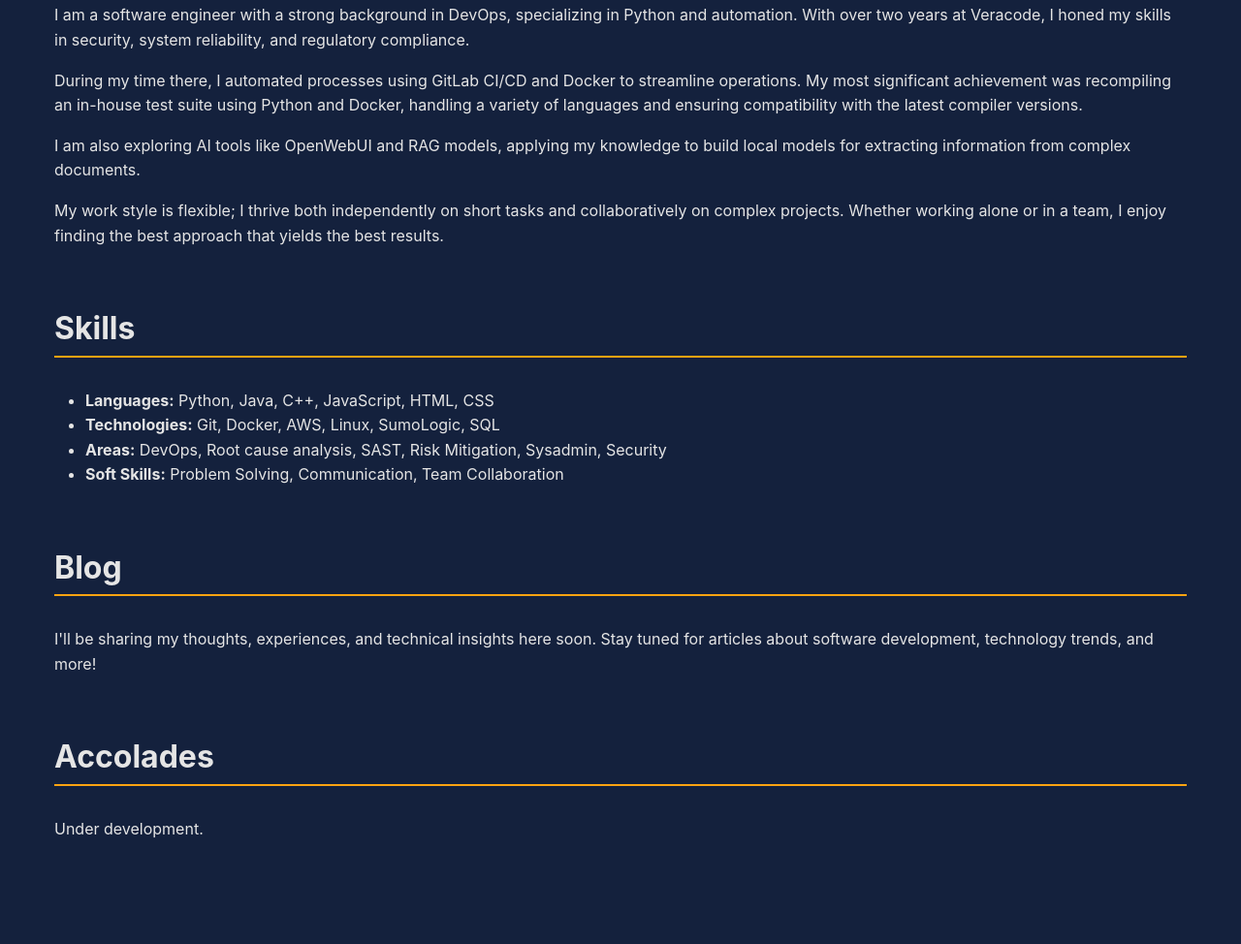
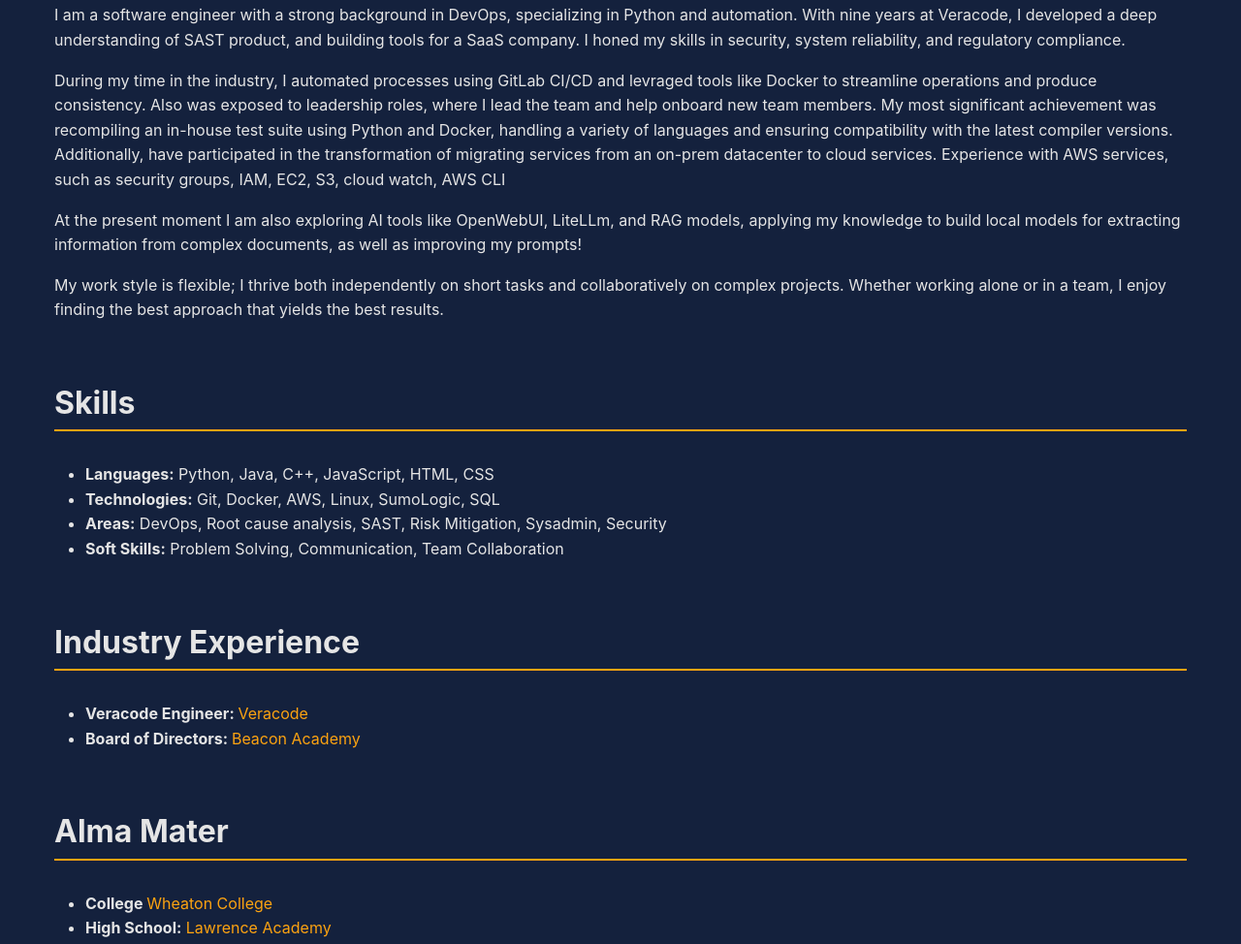
Before and after one commit to guti15/robg-dev, an Eleventy site: page src/index.njk in a window 1280 px wide. Shown: the part 822-1796 px from the top of the page at 97% size. Built offline with nearby package versions, Linux system fonts and the light colour scheme; Eleventy itself is replaced by a stand-in of ours; files that its build step writes are made by us from their sources.

Commit message:
suppressing fields that don't make sense.

```diff
--- a/src/index.njk
+++ b/src/index.njk
@@ -30,17 +30,20 @@
   <div class="about-content">
     <p>
       I am a software engineer with a strong background in DevOps,
-      specializing in Python and automation. With over two years at Veracode,
+      specializing in Python and automation. With nine years at Veracode, I developed a deep understanding of SAST product, and building tools for a SaaS company.
       I honed my skills in security, system reliability, and regulatory compliance.
     </p>
     <p>
-      During my time there, I automated processes using GitLab CI/CD and Docker to streamline operations.
+      During my time in the industry, I automated processes using GitLab CI/CD and levraged tools like Docker to streamline operations and produce consistency.
+      Also was exposed to leadership roles, where I lead the team and help onboard new team members.
       My most significant achievement was recompiling an in-house test suite using Python and Docker,
       handling a variety of languages and ensuring compatibility with the latest compiler versions.
+      Additionally, have participated in the transformation of migrating services from an on-prem datacenter to cloud services.
+      Experience with AWS services, such as security groups, IAM, EC2, S3, cloud watch, AWS CLI
     </p>
     <p>
-      I am also exploring AI tools like OpenWebUI and RAG models,
-      applying my knowledge to build local models for extracting information from complex documents.
+      At the present moment I am also exploring AI tools like OpenWebUI, LiteLLm, and RAG models,
+      applying my knowledge to build local models for extracting information from complex documents, as well as improving my prompts!
     </p>
     <p>
       My work style is flexible; I thrive both independently on short tasks and collaboratively on complex projects.
@@ -62,6 +65,27 @@
 </section>
 
 <section class="section">
+  <h2 class="section-title">Industry Experience</h2>
+  <div class="Additinal-content">
+      <ul>
+      <li><strong>Veracode Engineer: </strong> <a href="https://www.veracode.com">Veracode</a></li>
+      <li><strong>Board of Directors: </strong> <a href="https://www.beaconacademy.org">Beacon Academy</a> </li>
+    </ul>
+  </div>
+</section>
+
+<section class="section">
+  <h2 class="section-title">Alma Mater</h2>
+  <div class="Additinal-content">
+      <ul>
+      <li><strong>College </strong> <a href="https://wheatoncollege.edu">Wheaton College</a></li>
+      <li><strong>High School:</strong> <a href="https://www.lacademy.edu">Lawrence Academy</a> </li>
+    </ul>
+  </div>
+</section>
+
+{#
+<section class="section">
   <h2 class="section-title">Blog</h2>
   <div class="blog-preview">
     <p>
@@ -75,7 +99,9 @@
   <h2 class="section-title">Accolades</h2>
   <div class="Additinal-content">
     <p>
-      Under development.
+      Under development. Currently dedicating part of my time in developing this website and logging progress/ experiences.
     </p>
   </div>
 </section>
+
+#}
```
